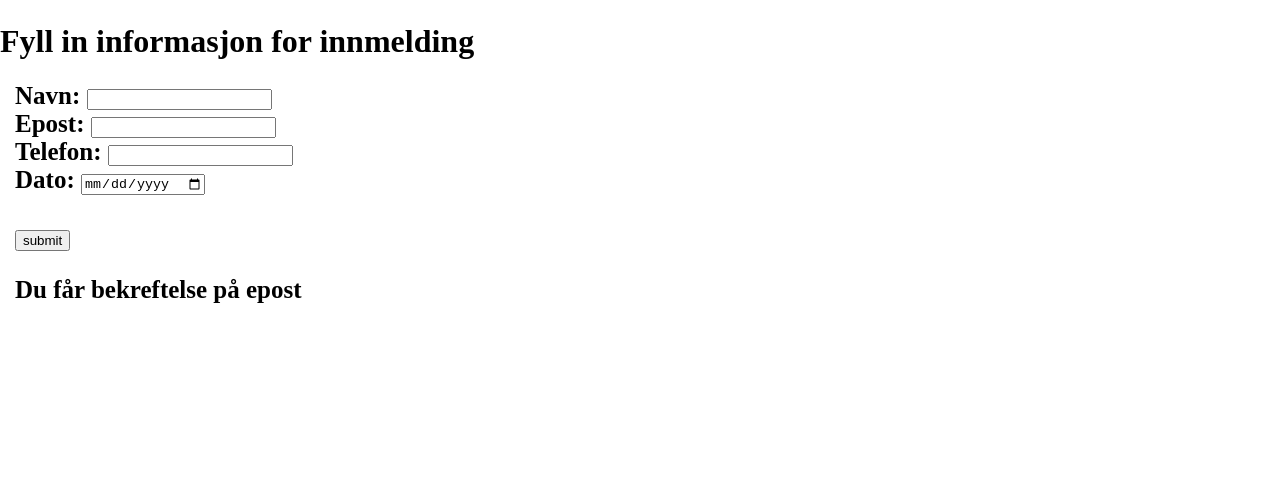
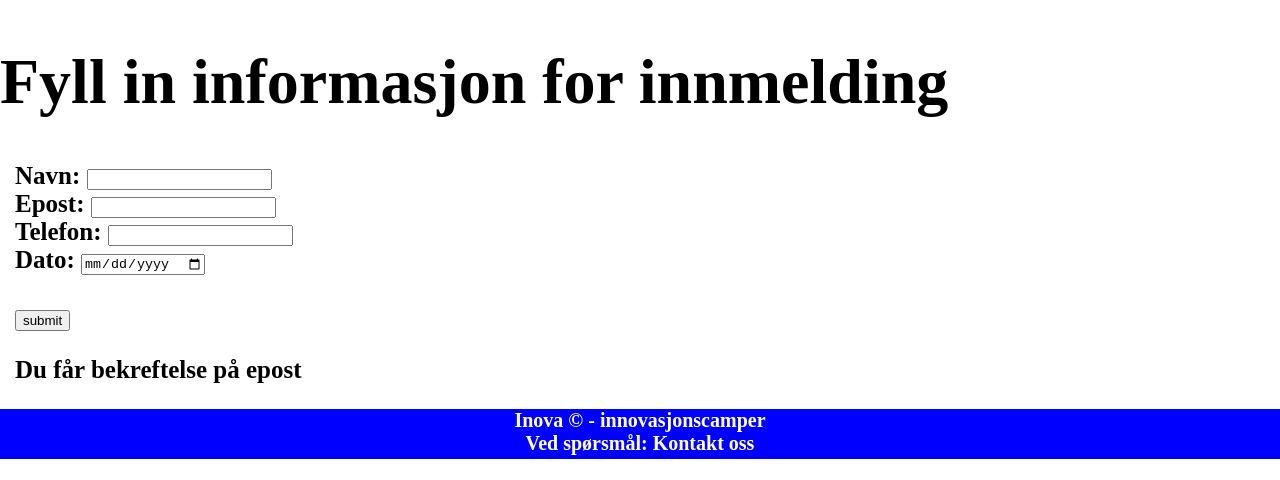
Before and after one commit to krissmed/Make-It-Responsive, a plain HTML site: page Calendar.html in a window 1280 px wide. Shown: the part 705-1185 px from the top of the page. Before the commit the page ends 1034 px from the top, so only its background shows below. Drawn offline with Linux system fonts and the light colour scheme.

Commit message:
hahahahha
ahahhahahaa

```diff
--- a/About.css
+++ b/About.css
@@ -80,3 +80,18 @@ img{
 .topImage{
     margin-top: 100px;
 }
+.footer{
+    width: 100%;
+    position: relative;
+    background-color: blue;
+    text-align: center;
+    color: white;
+    bottom: 0;
+    z-index: -1;
+    height: 50px;
+    font-size: 1em;
+}
+.footlink {
+    text-decoration: none;
+    color: white;
+}
--- a/Calendar.css
+++ b/Calendar.css
@@ -70,6 +70,21 @@ nav{
     font-size: 25px;
 
 }
-#h1{
+.hei{
     font-size: 4em;
 }
+.footer{
+    width: 100%;
+    position: relative;
+    background-color: blue;
+    text-align: center;
+    color: white;
+    bottom: 0;
+    z-index: -1;
+    height: 50px;
+    font-size: 20px;
+}
+.footlink {
+    text-decoration: none;
+    color: white;
+}
--- a/Calendar.html
+++ b/Calendar.html
@@ -18,7 +18,7 @@
     <iframe class="calendar"src="https://calendar.google.com/calendar/embed?height=600&amp;wkst=1&amp;bgcolor=%234285F4&amp;ctz=Europe%2FOslo&amp;src=NHQzam9pMWZtajJiOHVhZjJvOW52YTR2ZjhAZ3JvdXAuY2FsZW5kYXIuZ29vZ2xlLmNvbQ&amp;color=%23F6BF26&amp;showTz=0&amp;showTabs=0&amp;showPrint=0&amp;showTitle=0&amp;showNav=1&amp;showCalendars=0" style="border:solid 1px #777"width="100%" height="600" frameborder="0" scrolling="no"></iframe>
 
 
-    <h1>Fyll in informasjon for innmelding<h1>
+    <h1 class="hei">Fyll in informasjon for innmelding<h1>
     <div class="form">
    <form>
     <label for="navn">Navn:</label>
@@ -33,6 +33,7 @@
     </form>
     <P>Du får bekreftelse på epost</P>
     </div>
+    <footer class="footer">Inova © - innovasjonscamper<br> Ved spørsmål: <a href="contact.html" class="footlink">Kontakt oss</a> </footer>
 </body>
 
 </html>
--- a/Index.css
+++ b/Index.css
@@ -79,8 +79,12 @@ nav{
     background-color: blue;
     text-align: center;
     color: white;
-    bottom: -1;
+    bottom: 0;
     z-index: -1;
-    height: 30px;
+    height: 50px;
     font-size: 1em;
 }
+.footlink {
+    text-decoration: none;
+    color: white;
+}
--- a/Staff.css
+++ b/Staff.css
@@ -80,8 +80,16 @@ nav{
 
 .footer{
     width: 100%;
-    position: fixed;
+    position: relative;
     background-color: blue;
     text-align: center;
     color: white;
+    bottom: 0;
+    z-index: -1;
+    height: 50px;
+    font-size: 1em;
 }
+.footlink {
+    text-decoration: none;
+    color: white;
+}
--- a/contact.css
+++ b/contact.css
@@ -67,3 +67,18 @@ nav{
     margin-right: 15%;
     margin-left: 15%;
 }
+.footer{
+    width: 100%;
+    position: relative;
+    background-color: blue;
+    text-align: center;
+    color: white;
+    bottom: 0;
+    z-index: -1;
+    height: 50px;
+    font-size: 1em;
+}
+.footlink {
+    text-decoration: none;
+    color: white;
+}
```
Also changed, not shown: About.html (+1 -0 lines), Index.html (+1 -1 lines), Staff.html (+1 -1 lines), contact.html (+1 -0 lines).
